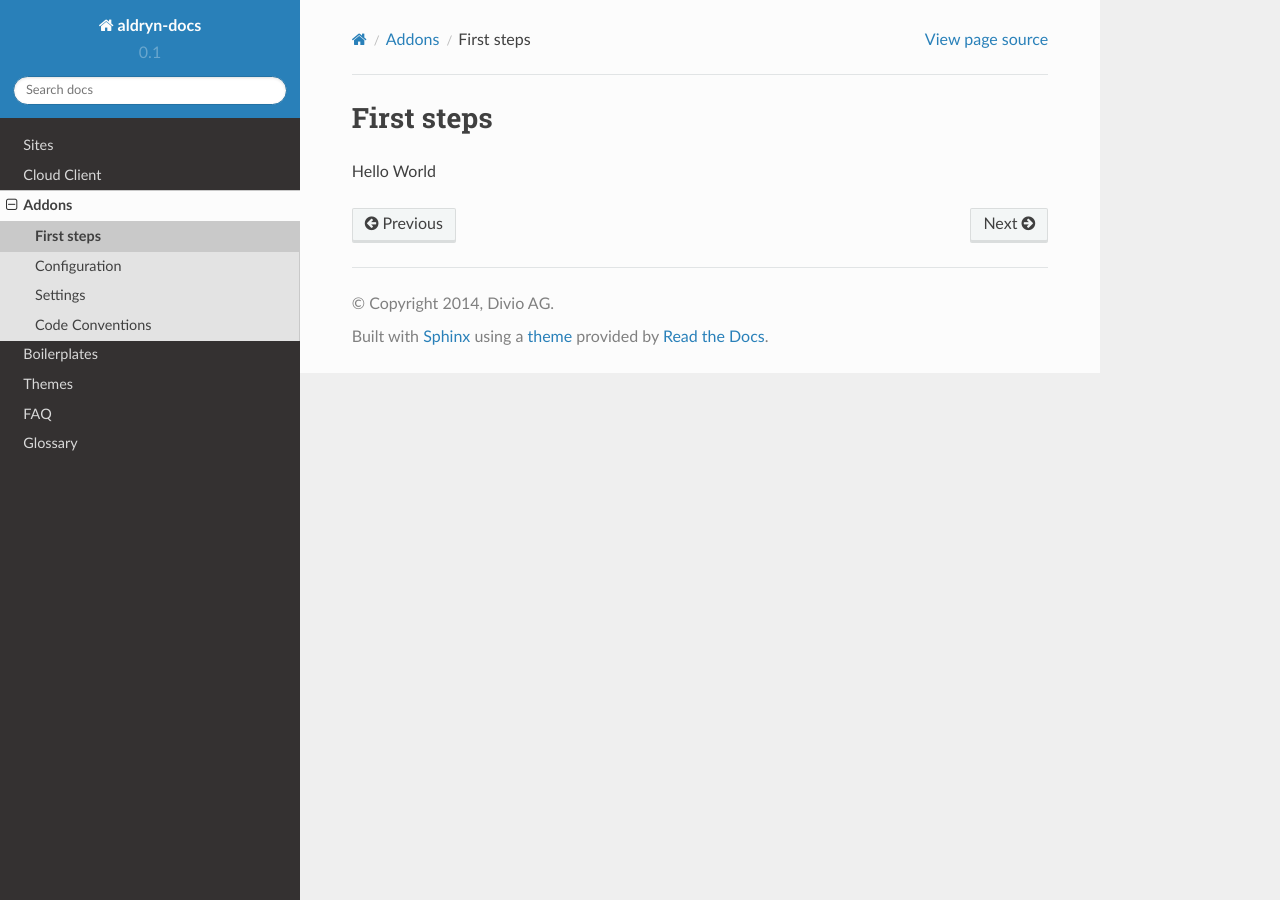
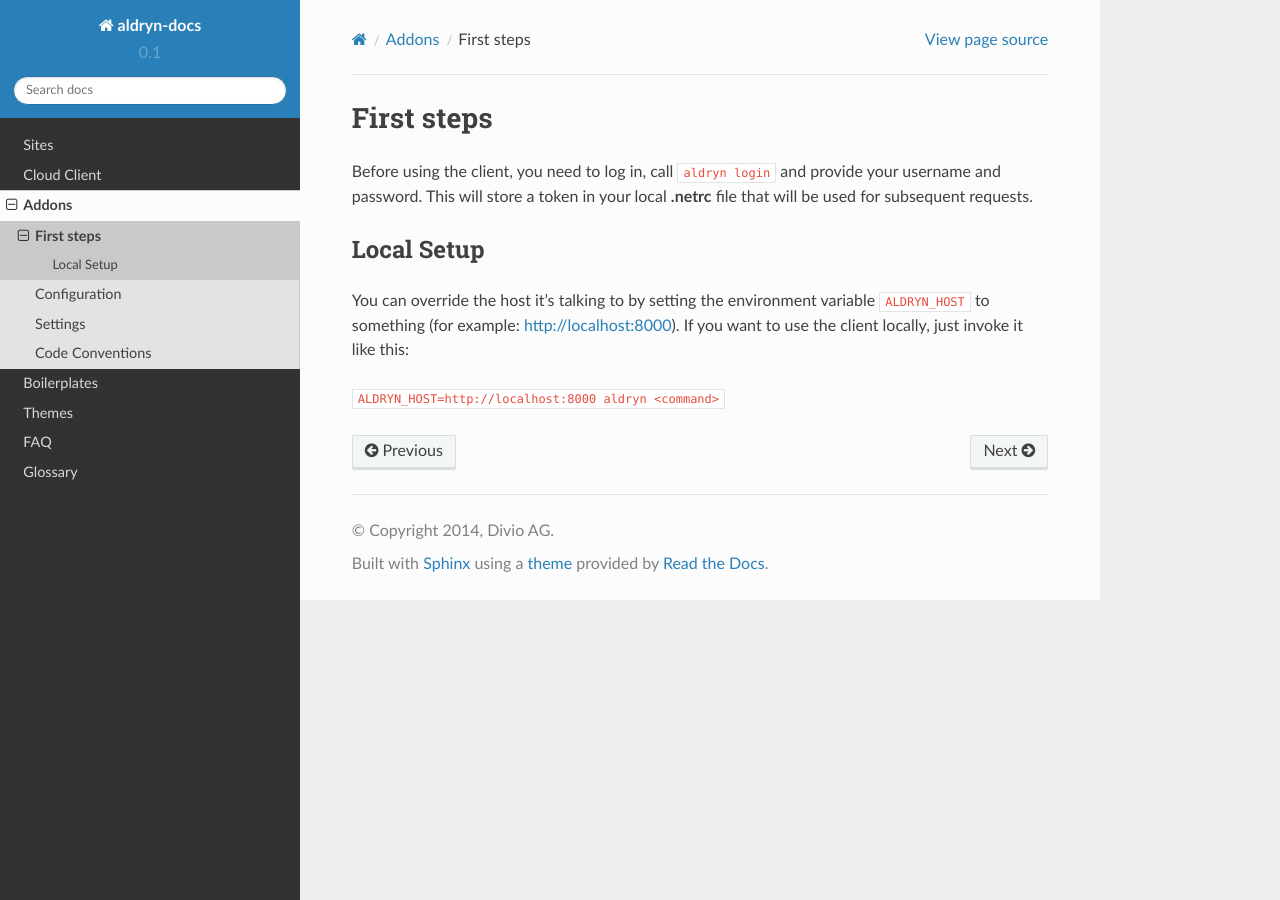
Before and after one commit to aldryn/aldryn-docs, a Sphinx documentation site: the page built from docs/addons/first-steps.rst, in a window 1280 px wide. Built offline with Sphinx 7.4.7 and the Read the Docs theme 2.0.0, drawn with Linux system fonts in a browser that asks for light colours.

Commit message:
update howto

```diff
--- a/docs/addons/first-steps.rst
+++ b/docs/addons/first-steps.rst
@@ -2,4 +2,14 @@
 First steps
 ===========
 
-Hello World
+Before using the client, you need to log in, call ``aldryn login`` and provide your username and password.
+This will store a token in your local **.netrc** file that will be used for subsequent requests.
+
+
+Local Setup
+-----------
+
+You can override the host it's talking to by setting the environment variable ``ALDRYN_HOST`` to something
+(for example: http://localhost:8000). If you want to use the client locally, just invoke it like this:
+
+``ALDRYN_HOST=http://localhost:8000 aldryn <command>``
```
